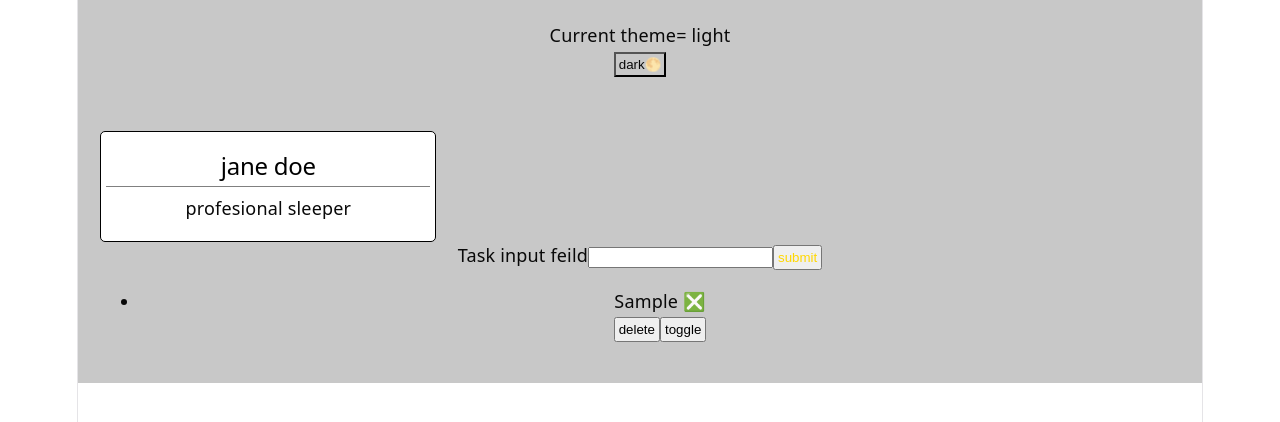
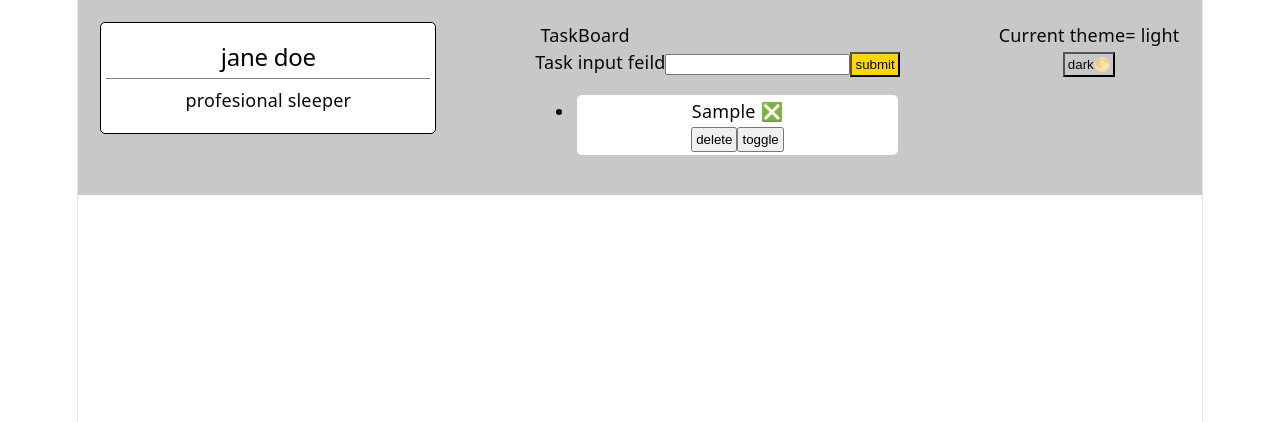
Before and after one commit to omr-haitham/ebe_internship, a React (Vite) app: page / in a window 1280 px wide. Both pictures are taken after typing "Sample" into the empty fields and a click on the button "submit". Shown: the top 422 px of the page. Built offline with nearby package versions, Linux system fonts and the light colour scheme.

Commit message:
feat(stylised dashboard and task board)

```diff
--- a/src/components/Dashboard.tsx
+++ b/src/components/Dashboard.tsx
@@ -13,8 +13,10 @@ export function Dashboard({children}:DashboardPropsTypes){
 
     return (
         <div className={`Dashboard ${theme}`}>
-            <p>Current theme= {theme}</p>
-            <ThemeButton theme={theme} toggleTheme={toggleTheme}/>
+            <div className="themer">
+                <p>Current theme= {theme}</p>
+                <ThemeButton theme={theme} toggleTheme={toggleTheme}/>
+            </div>
             {children}
         </div>
     )
--- a/src/components/TaskBoard.tsx
+++ b/src/components/TaskBoard.tsx
@@ -2,15 +2,17 @@ import { useReducer } from "react";
 import { TaskReducer } from "../context/TaskReducer";
 import { TaskForm } from "./TaskForm";
 import { TaskCard } from "./TaskCard";
+import "./styles/TaskBoard.css"
 
 export function TaskBoard(){
     const [ tasks , TaskDispatch ] = useReducer(TaskReducer,[]);
     const onAddTask = (text:string)=>TaskDispatch({type:"ADD_TASK", payload:text})
     return(
-        <div>
+        <div className="taskBoard">
+            <div className="title">TaskBoard</div>
             <TaskForm onAddTask={onAddTask}></TaskForm>
             <ul>
-                {tasks.map((task)=>(<li><TaskCard text={task.label} completed={task.completed} onDelete={()=>TaskDispatch({type:"DELETE_TASK",id:task.id})} onToggle={()=>TaskDispatch({type:"TOGGLE_TASK",id:task.id})}/></li>))}
+                {tasks.map((task)=>(<li ><TaskCard text={task.label} completed={task.completed} onDelete={()=>TaskDispatch({type:"DELETE_TASK",id:task.id})} onToggle={()=>TaskDispatch({type:"TOGGLE_TASK",id:task.id})}/></li>))}
             </ul>
         </div>
     )
--- a/src/components/TaskCard.tsx
+++ b/src/components/TaskCard.tsx
@@ -1,4 +1,5 @@
 import { Button } from "./Button"
+import "./styles/TaskCard.css"
 
 interface TaskCardProps{
     text : string,
@@ -8,7 +9,7 @@ interface TaskCardProps{
 }
 export function TaskCard({text, completed, onToggle , onDelete}: TaskCardProps){
     return(
-        <div>
+        <div className={`taskCard ${completed? "completed":''}`}>
             {completed ? <s>{text} ✅</s> : <p>{text} ❎</p>}
             <div>
                 <Button label="delete" onClick={onDelete}></Button>
--- a/src/components/TaskForm.tsx
+++ b/src/components/TaskForm.tsx
@@ -1,5 +1,6 @@
 import React, { useState } from "react";
 import { Button } from "./Button";
+import "./styles/TaskForm.css"
 
 interface TaskFormProps{
     onAddTask:(x:string)=>void;
@@ -18,7 +19,7 @@ export function TaskForm({onAddTask}:TaskFormProps){
     setText('');
   }
     return (
-        <div>
+        <div className="taskForm">
             <label htmlFor='taskInput'>Task input feild</label>
             <input type="text" name="taskInput" id="taskInput" onBlur={handleInputevent} onSubmit={handleSubmitevent} placeholder={text}></input>
             <Button primary="primary" onClick={()=>{onAddTask(text); clearInputField() }} label="submit"></Button>
--- a/src/components/styles/Button.css
+++ b/src/components/styles/Button.css
@@ -2,7 +2,7 @@
     padding: 3px;
 }
 .primary{
-    color: gold;
+    background-color: gold;
 }
 .danger{
     color: red;
--- a/src/components/styles/Dashboard.css
+++ b/src/components/styles/Dashboard.css
@@ -9,5 +9,16 @@
 }
 
 .Dashboard{
-    padding:2%
+    display:flex;
+    padding:2%;
+    justify-content: space-between;
+    align-content: center;
+    flex-direction: row;
+
 }
+
+.themer{
+    width: fit-content;
+    order:3;
+    flex-basis: auto;
+}
--- /dev/null
+++ b/src/components/styles/TaskBoard.css
@@ -0,0 +1,13 @@
+.taskBoard{
+    order:2;
+    flex-basis: auto;
+    width: fit-content;
+    align-items: center;
+    align-content: center;
+}
+.title{
+    align-self: center;
+    order:2;
+    flex-basis: auto;
+    width: 100px;
+}
--- /dev/null
+++ b/src/components/styles/TaskCard.css
@@ -0,0 +1,12 @@
+.taskCard{
+    border-radius: 5px;
+    align-items: center;
+    padding: 3px;
+    background-color: white;
+    border:1px;
+    margin: 2px;
+}
+
+.completed{
+    background-color: aqua;
+}
--- /dev/null
+++ b/src/components/styles/TaskForm.css
@@ -0,0 +1,4 @@
+.taskForm{
+    width: fit-content;
+    align-self: center;
+}
--- a/src/components/styles/UserCard.css
+++ b/src/components/styles/UserCard.css
@@ -3,14 +3,14 @@
     border: 1px solid;
     border-radius: 5px;
     border-color: black;
-
+    flex-basis: auto;
+    order: 1;
     padding-bottom: 20px;
     padding-top: 20px;
     padding-left: 5px;
     padding-right: 5px;
     width:30%;
-    align-self: center;
-    margin-top: 5%;
+    height: fit-content;
 }
 .user-card-name{
     color: black;
```
